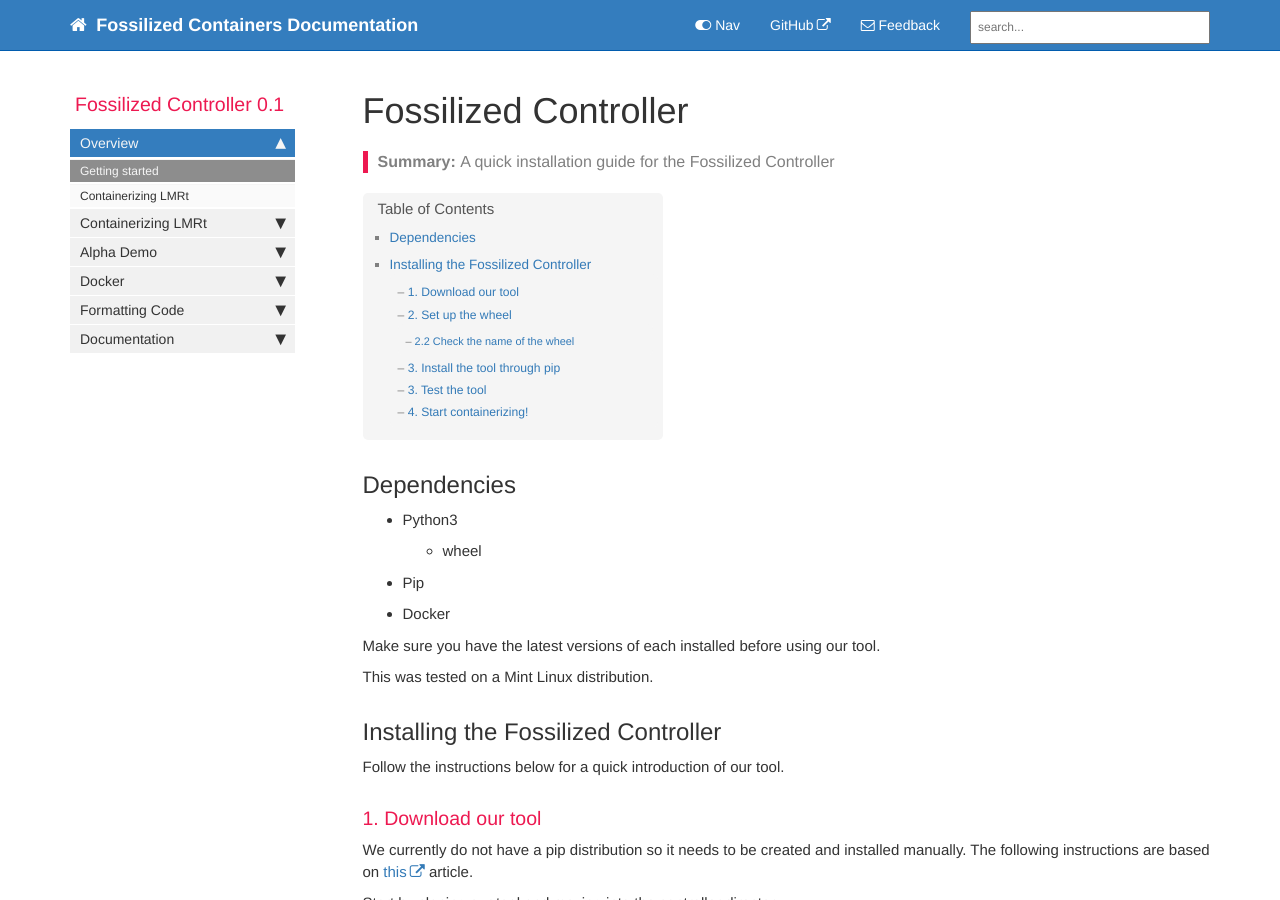
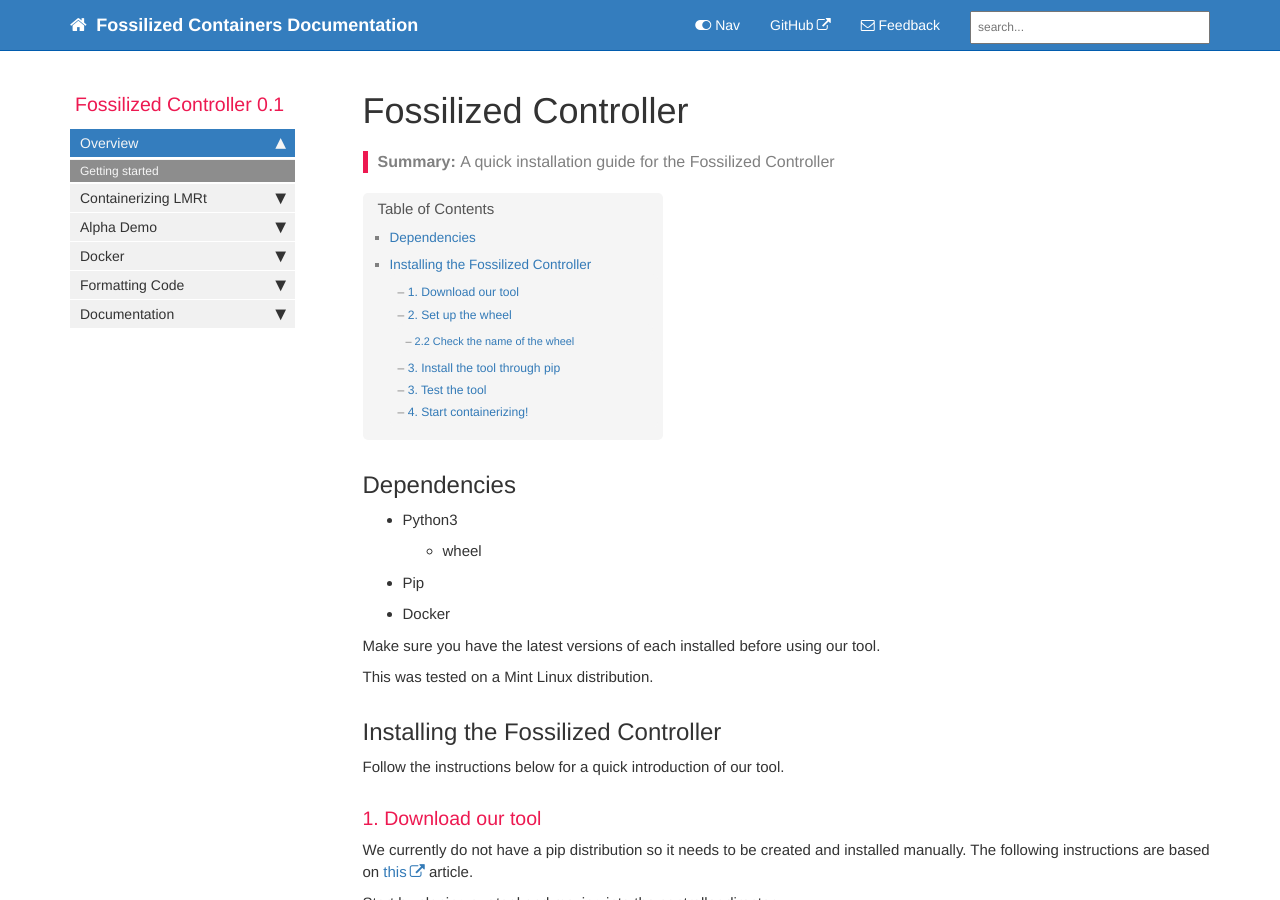
Before and after one commit to FossilizedContainers/fossilized-controller, a Jekyll site: the page built from docs/index.md, in a window 1280 px wide and 900 px high. Built offline with Jekyll 4.4.1, drawn with Linux system fonts in a browser that asks for light colours; comment, search, counter and statistics services are not loaded.

Commit message:
DOCS: Removed broken link

```diff
--- a/docs/_data/sidebars/index_sidebar.yml
+++ b/docs/_data/sidebars/index_sidebar.yml
@@ -26,10 +26,6 @@
       url: /index.html
       output: web
       type: homepage
-    - title: Containerizing LMRt
-      url: /lmrt.html
-      output: web
-      type: frontmatter
   - title: Containerizing LMRt
     output: web
     folderitems:
```
